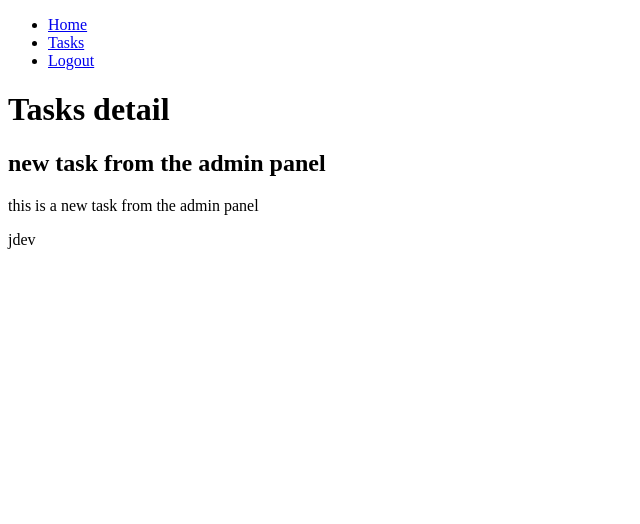
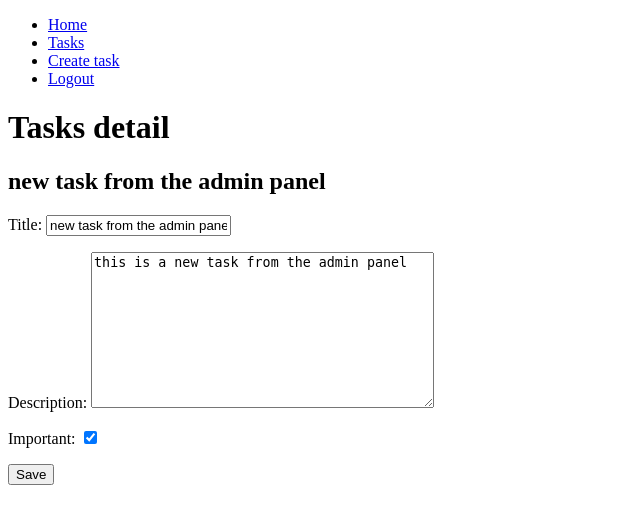
Before and after one commit to anythinglord/django-mysql, a Django app: page /task/1/ in a window 1280 px wide. Shown: the top 524 px of the page, without its empty margins (0-640 px from the left). Run offline with Django 4.2, Linux system fonts and the light colour scheme; a user stored in the database is signed in; data comes from the database, SQL or seed files in the repository; both versions use the stored data as it was after the commit.

Commit message:
enable edit task in the detail page

```diff
--- a/tasks/templates/base.html
+++ b/tasks/templates/base.html
@@ -18,8 +18,9 @@
                 <li>
                     <a href="/tasks">Tasks</a>
                 </li>
-            {% endif %}
-            {% if user.is_authenticated %}
+                <li>
+                    <a href="/task/create/">Create task</a>
+                </li>
                 <li>
                     <a href="/logout">Logout</a>
                 </li>
--- a/tasks/templates/task_detail.html
+++ b/tasks/templates/task_detail.html
@@ -3,6 +3,10 @@
     <h1>Tasks detail</h1>
 
     <h2>{{ task.title }}</h2>
-    <p>{{ task.description }}</p>
-    <p>{{ task.user.username }}</p>
+    {{ error }}
+    <form action="" method="POST">
+        {% csrf_token %}
+        {{ form.as_p }}
+        <button>Save</button>
+    </form>
 {% endblock %}
--- a/tasks/templates/tasks.html
+++ b/tasks/templates/tasks.html
@@ -9,7 +9,7 @@
             <h2>{{ task.title }}</h2>
         </a>
         <p>{{ task.description }}</p>
-        <p>{{ task.user.username }}</p>
+        <p>{{ task.created }}</p>
     </li>
     {% endfor %}
 </ul>
--- a/tasks/views.py
+++ b/tasks/views.py
@@ -63,8 +63,21 @@ def create_task(request):
             })
 
 def task_detail(request, task_id):
-    task = get_object_or_404(Task, pk=task_id)
-    return render(request, 'task_detail.html', { 'task': task })
+    if request.method == 'GET':
+        task = get_object_or_404(Task, pk=task_id)
+        form = TaskForm(instance=task)
+        return render(request, 'task_detail.html', { 'task': task, 'form': form })
+    else:
+        try:
+            task = get_object_or_404(Task, pk=task_id)
+            form = TaskForm(request.POST, instance=task)
+            form.save()
+            return redirect('tasks')
+        except ValueError:
+            return render(request, 'task_detail.html', {
+                'task': task, 'form': form,
+                'error': 'Error updating task'
+            })
 
 def signout(request):
     logout(request)
```
Also changed, not shown: README.md, db.sqlite3.
